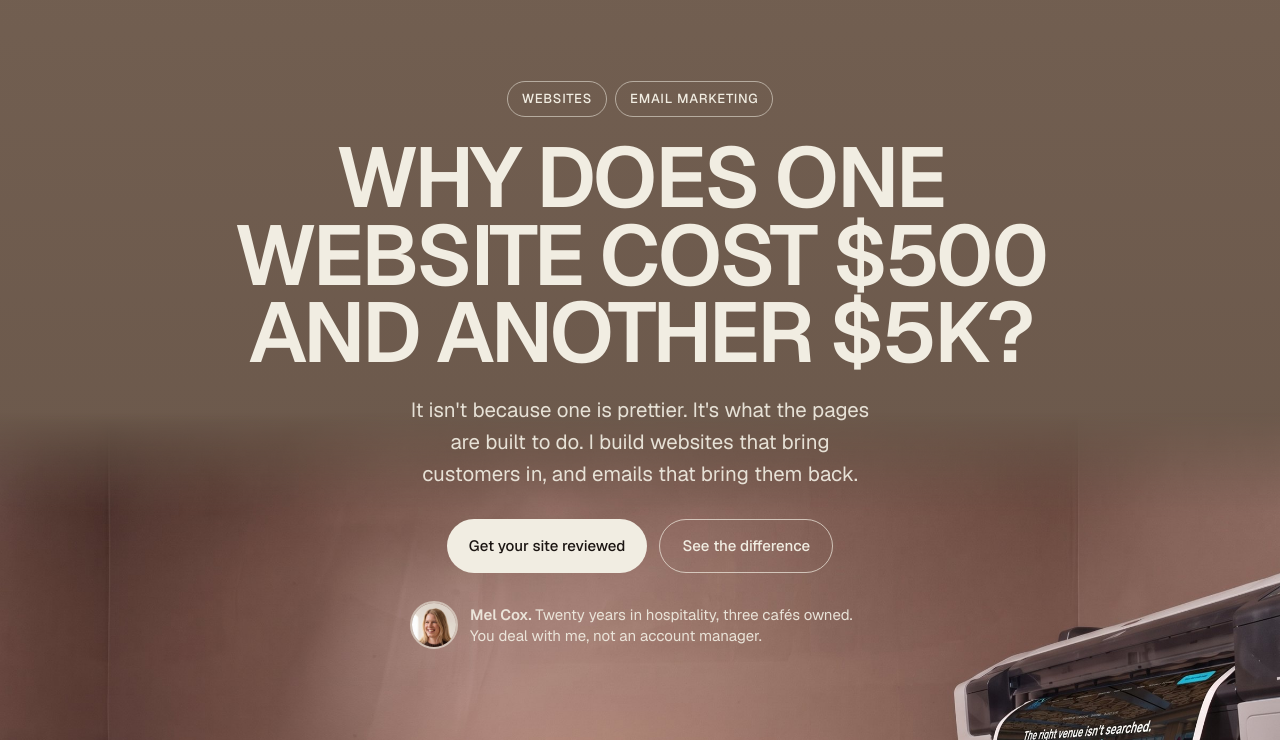
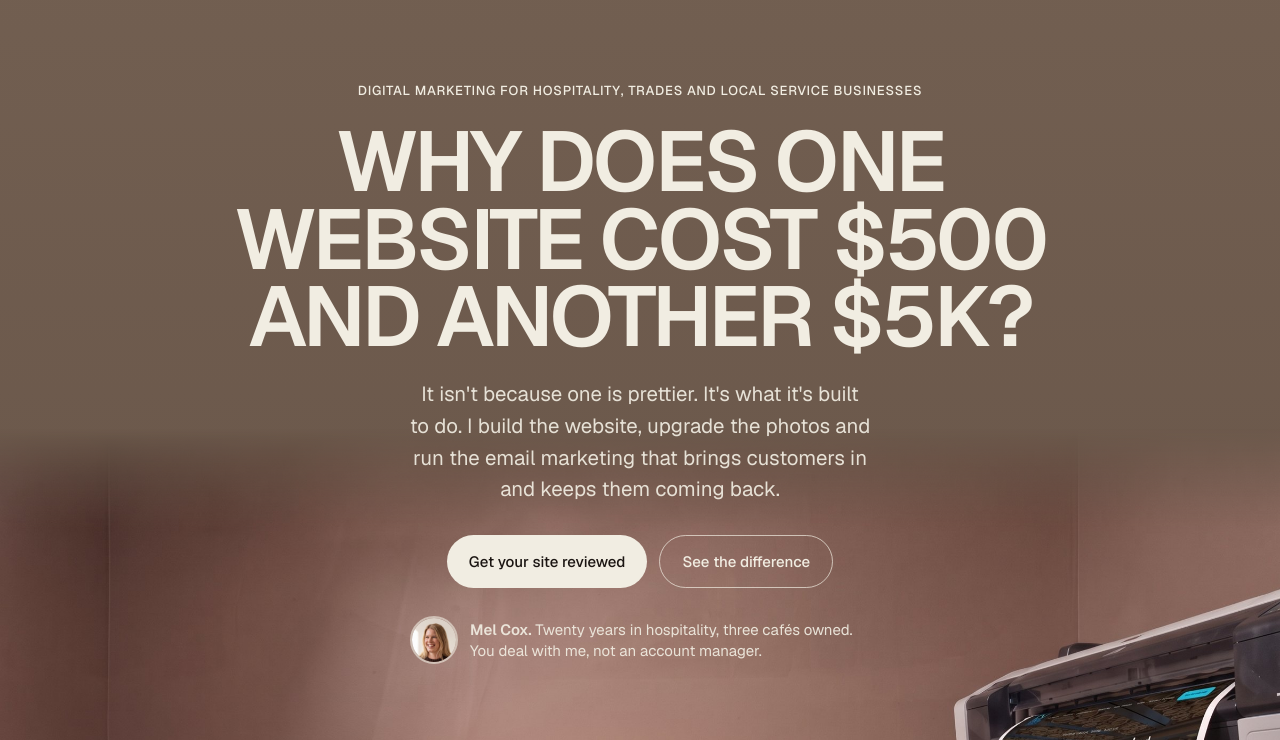
Before and after one commit to mellyanncox-ctrl/theserviceedit, a plain HTML site: page index.html in a window 1280 px wide. Shown: the part 60-800 px from the top of the page. Drawn offline with Linux system fonts and the light colour scheme.

Commit message:
Homepage hero: digital marketing, who it's for, photos

```diff
--- a/index.html
+++ b/index.html
@@ -3,15 +3,15 @@
 <head>
 <meta charset="utf-8">
 <meta name="viewport" content="width=device-width, initial-scale=1, maximum-scale=1, user-scalable=no">
-<title>The Service Edit · Websites and email marketing for service businesses</title>
-<meta name="description" content="Websites and email marketing for hospitality, trades and local service businesses across Australia. Built by a Perth café owner, not an agency. Send your site for a straight review.">
+<title>The Service Edit · Digital marketing for service businesses, Perth and Australia wide</title>
+<meta name="description" content="Digital marketing for hospitality, trades and local service businesses across Australia: websites, photo upgrades and email marketing. Run by a Perth café owner, not an agency. Send your site for a straight review.">
 <link rel="canonical" href="https://theserviceedit.com/">
 <meta name="theme-color" content="#3A2E25">
 <meta property="og:type" content="website">
 <meta property="og:site_name" content="The Service Edit">
 <meta property="og:url" content="https://theserviceedit.com/">
-<meta property="og:title" content="The Service Edit · Websites and email marketing for service businesses">
-<meta property="og:description" content="Why does one website cost $500 and another $5K? Websites and email marketing from a Perth café owner, not an agency.">
+<meta property="og:title" content="The Service Edit · Digital marketing for service businesses">
+<meta property="og:description" content="Why does one website cost $500 and another $5K? Digital marketing from a Perth café owner, not an agency.">
 <meta property="og:image" content="https://theserviceedit.com/v2/assets/og.jpg">
 <meta property="og:image:width" content="1200"><meta property="og:image:height" content="630">
 <meta name="twitter:card" content="summary_large_image">
@@ -19,7 +19,7 @@
 <link rel="icon" href="/favicon.svg" type="image/svg+xml">
 <link rel="apple-touch-icon" href="/apple-touch-icon.png">
 <link rel="manifest" href="/site.webmanifest">
-<script type="application/ld+json">{"@context": "https://schema.org", "@type": "ProfessionalService", "name": "The Service Edit", "url": "https://theserviceedit.com/", "email": "hello@theserviceedit.com", "image": "https://theserviceedit.com/v2/assets/og.jpg", "description": "Websites and email marketing for hospitality, trades and local service businesses across Australia.", "founder": {"@type": "Person", "name": "Mel Cox"}, "address": {"@type": "PostalAddress", "addressLocality": "Perth", "addressRegion": "WA", "addressCountry": "AU"}, "areaServed": "AU"}</script>
+<script type="application/ld+json">{"@context": "https://schema.org", "@type": "ProfessionalService", "name": "The Service Edit", "url": "https://theserviceedit.com/", "email": "hello@theserviceedit.com", "image": "https://theserviceedit.com/v2/assets/og.jpg", "description": "Digital marketing for hospitality, trades and local service businesses across Australia: websites, photo upgrades and email marketing.", "founder": {"@type": "Person", "name": "Mel Cox"}, "address": {"@type": "PostalAddress", "addressLocality": "Perth", "addressRegion": "WA", "addressCountry": "AU"}, "areaServed": "AU"}</script>
 <link rel="preload" href="v2/assets/fonts/Geist-Variable.woff2" as="font" type="font/woff2" crossorigin>
 <style>@font-face{font-family:Geist;src:url("v2/assets/fonts/Geist-Variable.woff2") format("woff2");font-weight:100 900;font-style:normal;font-display:swap}</style>
 <style>
@@ -435,9 +435,9 @@ img,picture,video,svg,canvas{-webkit-user-drag:none;user-drag:none;-webkit-user-
 
 <section class="hero">
   <div class="copy wrap">
-    <div class="svc-tags"><span>Websites</span><span>Email marketing</span></div>
+    <div class="svc-tags"><span style="border:0;padding:0;border-radius:0">Digital marketing for hospitality, trades and local service businesses</span></div>
     <h1 class="caps">Why does one<br class="d"> website cost $500<br class="d"> and another $5K?</h1>
-    <p class="sub">It isn't because one is prettier. It's what the pages are built to do. I build websites that bring customers in, and emails that bring them back.</p>
+    <p class="sub">It isn't because one is prettier. It's what it's built to do. I build the website, upgrade the photos and run the email marketing that brings customers in and keeps them coming back.</p>
     <div class="actions">
       <a class="btn solid" href="#start">Get your site reviewed</a>
       <a class="btn ghost" href="#how">See the difference</a>
@@ -648,7 +648,7 @@ img,picture,video,svg,canvas{-webkit-user-drag:none;user-drag:none;-webkit-user-
       <div class="facts rv">
         <div><b>20+ years</b><span>in hospitality</span></div>
         <div><b>3 cafés</b><span>owned and run</span></div>
-        <div><b>2 services</b><span>websites and email</span></div>
+        <div><b>1 system</b><span>website, photos and email</span></div>
       </div>
     </div>
   </div>
```
